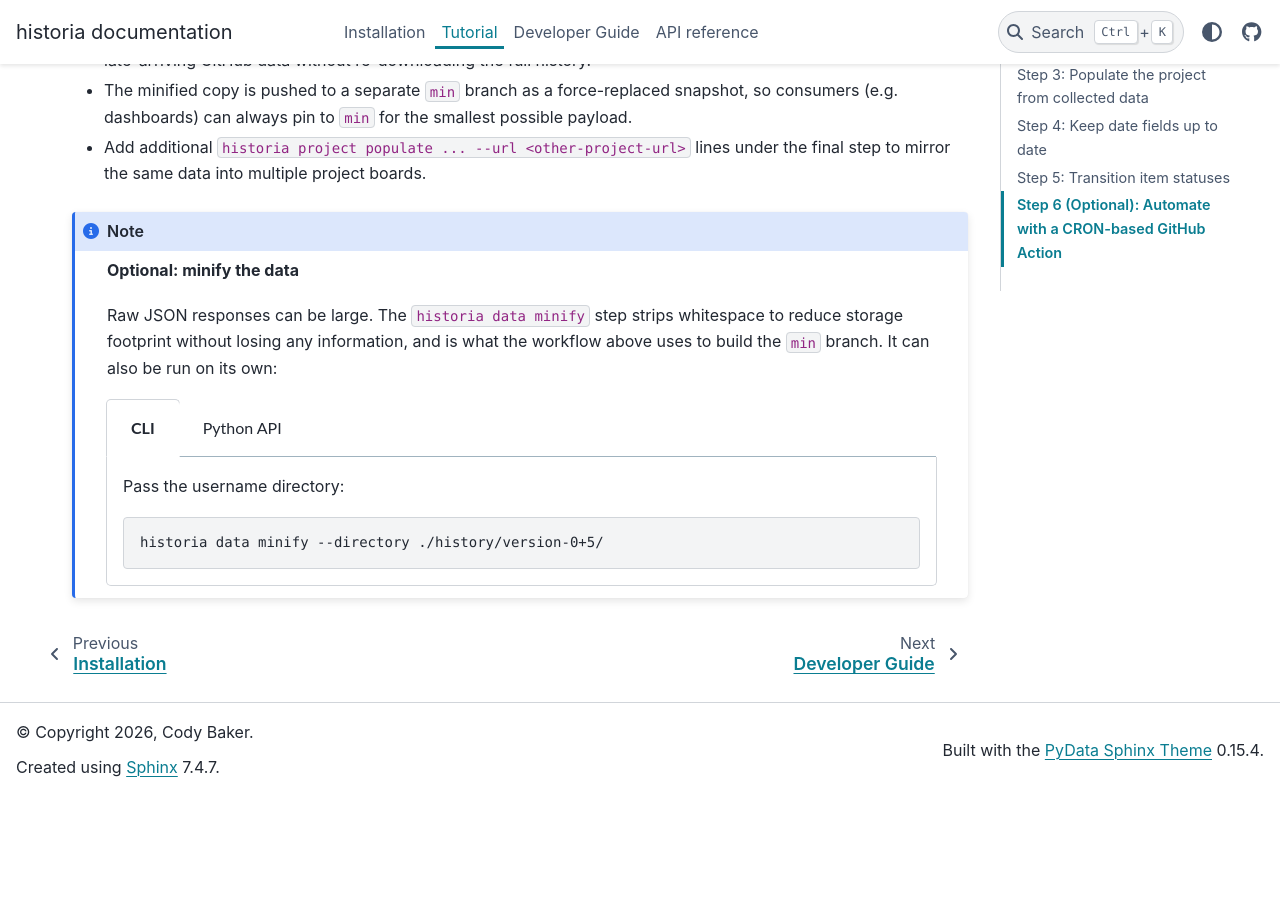
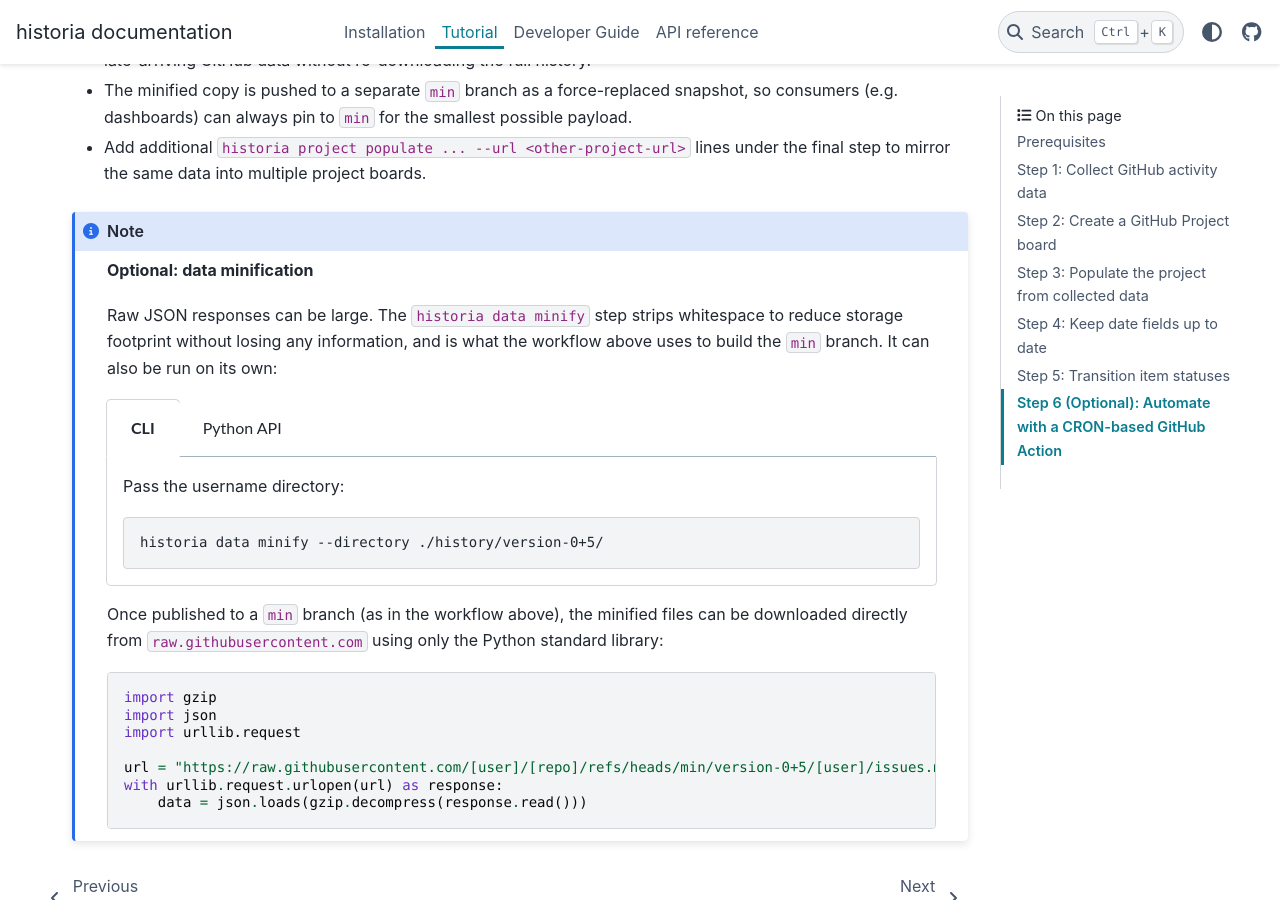
Before and after one commit to CodyCBakerPhD/historia, a Sphinx documentation site: the page built from docs/tutorial/index.md, in a window 1280 px wide and 900 px high, scrolled down 4649 px. Built offline with Sphinx 7.4.7 and the PyData theme 0.15.4, drawn with Linux system fonts in a browser that asks for light colours; before the commit the page ends 5445 px from its top, so only the background shows below that.

Commit message:
Address review: rename minify subheading and document built-in download of minified data
Agent-Logs-Url: https://github.com/CodyCBakerPhD/historia/sessions/4df5248f-b140-4ca3-ad1a-13122c31dcf6

Co-authored-by: CodyCBakerPhD <51133164+CodyCBakerPhD@users.noreply.github.com>

````diff
--- a/docs/tutorial/index.md
+++ b/docs/tutorial/index.md
@@ -258,7 +258,7 @@ Tips:
 - Add additional `historia project populate ... --url <other-project-url>` lines under the final step to mirror the same data into multiple project boards.
 
 :::::{note}
-**Optional: minify the data**
+**Optional: data minification**
 
 Raw JSON responses can be large. The `historia data minify` step strips whitespace to reduce storage footprint without losing any information, and is what the workflow above uses to build the `min` branch. It can also be run on its own:
 
@@ -281,4 +281,16 @@ historia.data.minify(
 ```
 :::
 ::::
+
+Once published to a `min` branch (as in the workflow above), the minified files can be downloaded directly from `raw.githubusercontent.com` using only the Python standard library:
+
+```python
+import gzip
+import json
+import urllib.request
+
+url = "https://raw.githubusercontent.com/[user]/[repo]/refs/heads/min/version-0+5/[user]/issues.min.json.gz"
+with urllib.request.urlopen(url) as response:
+    data = json.loads(gzip.decompress(response.read()))
+```
 :::::
````
